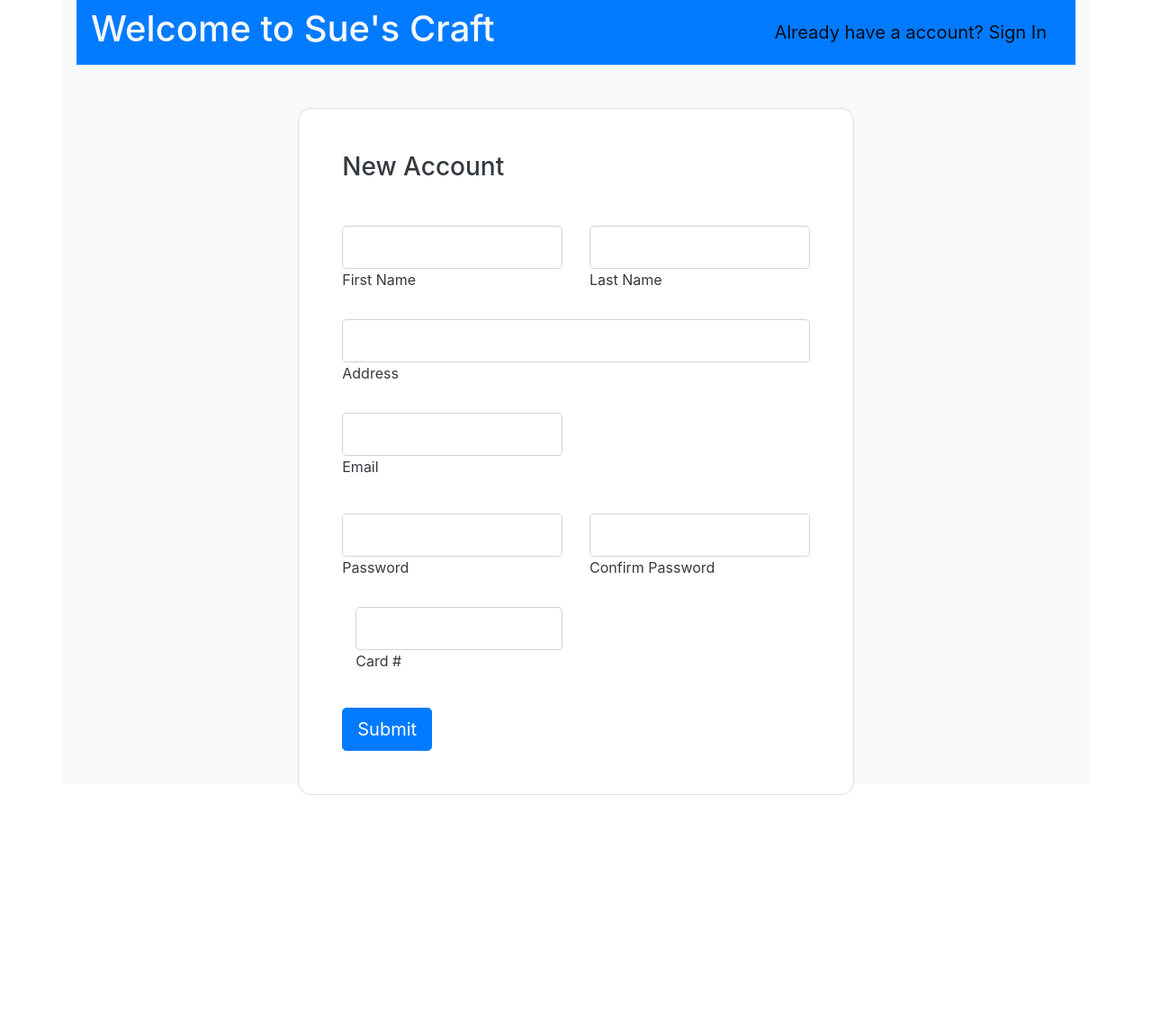
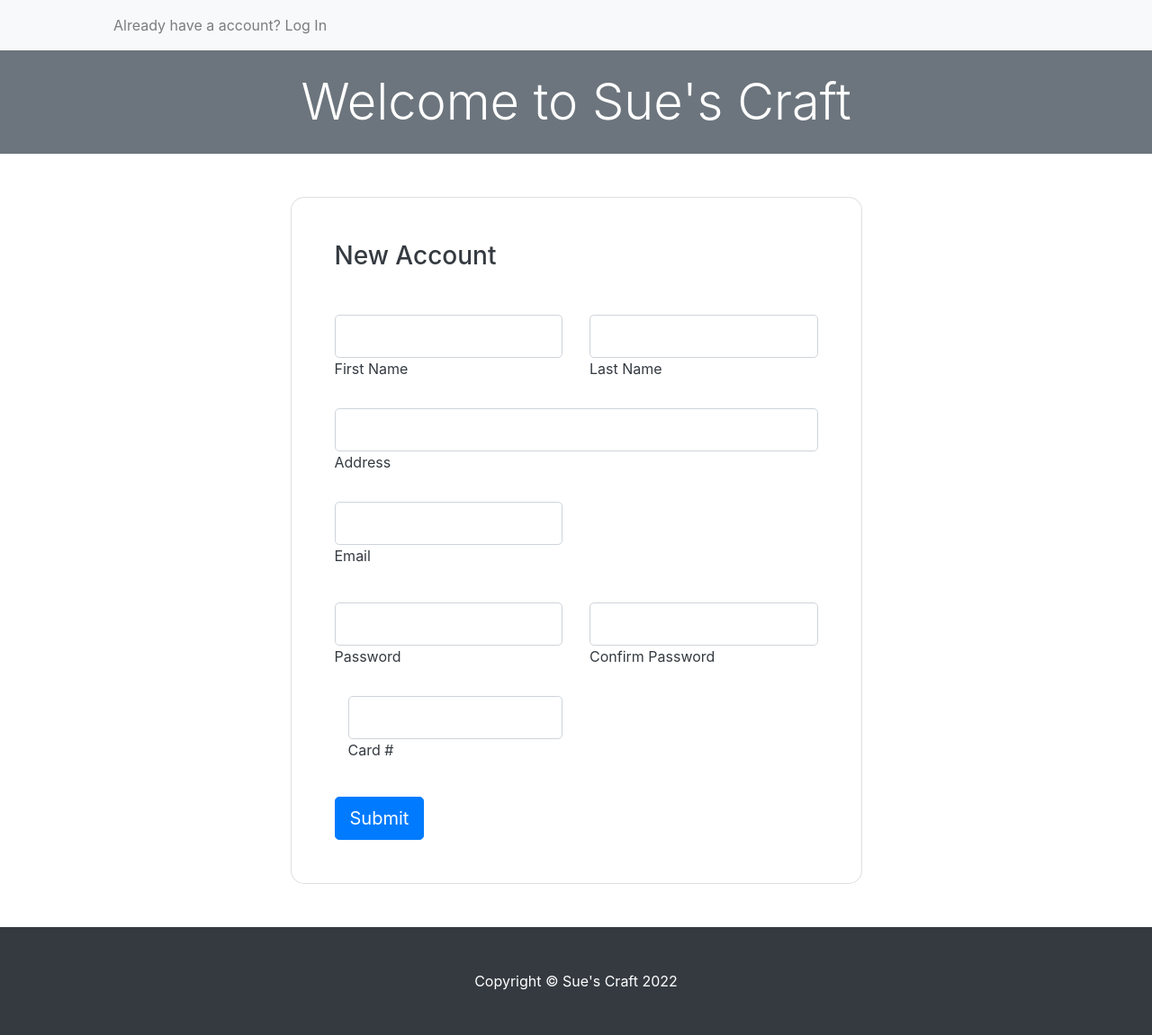
Before and after one commit to tsu112/solo_project, a Flask app: page / in a window 1280 px wide. Shown: the whole page at 90% size. Before the commit the page ends 884 px from the top, so only its background shows below. Run offline with Flask 2, Linux system fonts and the light colour scheme.

Commit message:
Updated all html with same header and footer

```diff
--- a/flask_app/templates/checkout.html
+++ b/flask_app/templates/checkout.html
@@ -84,7 +84,7 @@
                     <p class="lead font-weight-bold">Couple's Monogram</p>
                     <select name="wood">
                         <option value="plywood">Plywood</option>
-                        <option value='mdf'>MFD</option>
+                        <option value='mdf'>MDF</option>
                     </select>
                     <p>Choose thickness</p>
 
--- a/flask_app/templates/dashboard.html
+++ b/flask_app/templates/dashboard.html
@@ -48,7 +48,7 @@
               <a class="nav-link" href="/orders">Orders</a>
             </li>
             <li class="nav-item">
-              <a class="nav-link" href="/account">Accounts</a>
+              <a class="nav-link" href="/account">Account</a>
             </li>
             <li class="nav-item">
               <a class="nav-link" href="/logout">Log Out</a>
@@ -71,7 +71,7 @@
     </header>
     <!-- ***************************Product -->
     <section class="py-5">
-      <div class="container px-4 px-lg-5 mt-5">
+      <div class="container min-vh-100 d-flex flex-column">
         <div
           class="row gx-4 gx-lg-5 row-cols-2 row-cols-md-3 row-cols-xl-4 justify-content-center"
         >
@@ -87,7 +87,7 @@
               <div class="card-body bg-secondary p-4">
                 <div class="text-center">
                   <!-- Product name-->
-                  <h5 class="fw-bolder">Star Cutout</h5>
+                  <h5 class="fw-bolder">3 Letter Monogram</h5>
                   <!-- Product price-->
                   $40
                 </div>
--- a/flask_app/templates/edit_order.html
+++ b/flask_app/templates/edit_order.html
@@ -37,7 +37,7 @@
               </li>
               <li class="nav-item"><a class="nav-link" href="/orders">Orders</a></li>
               <li class="nav-item">
-                <a class="nav-link" href="/account">Accounts</a>
+                <a class="nav-link" href="/account">Account</a>
               </li>
               <li class="nav-item">
                 <a class="nav-link" href="/logout">Log Out</a>
@@ -105,7 +105,7 @@
                         style="width: 100px"
                         />
                     </form>
-                    <p>Select 3 letters. Example: KYS</p>
+                    <p>Select 3 letters. Example: RSM</p>
                     <button class="btn btn-primary btn-md my-0 p" type="submit">
                       Update Now
                     </button>
--- a/flask_app/templates/index.html
+++ b/flask_app/templates/index.html
@@ -13,16 +13,30 @@
     <title>Registration</title>
   </head>
   <body>
-    <div class="container bg-light text-light">
-      <nav class="navbar navbar-light bg-primary d-flex">
-        <h1>Welcome to Sue's Craft</h1>
-        <a class="navbar-brand" href="/sign_in"
-          >Already have a account? Sign In</a
-        >
-      </nav>
-      <!-- ******************************************************** -->
-      <section class="vh-100 gradient-custom text-dark">
-        <div class="container py-5 h-100">
+    <!-- *********************************************Navbar -->
+    <nav class="navbar navbar-expand-lg navbar-light bg-light">
+      <div class="container px-4 px-lg-5">
+        <div class="collapse navbar-collapse" id="navbarSupportedContent">
+          <ul class="navbar-nav me-auto mb-2 mb-lg-0 ms-lg-4">
+            <li class="nav-item">
+              <a class="nav-link" href="/sign_in">Already have a account? Log In</a>
+            </li>
+          </ul>
+          <form class="d-flex"></form>
+        </div>
+      </div>
+    </nav>
+            <!--****************************************** Header-->
+            <header class="bg-secondary py-2">
+              <div class="container px-4 px-lg-5 my-3">
+                <div class="text-center text-white">
+                  <h1 class="display-4 fw-bolder">Welcome to Sue's Craft</h1>
+                </div>
+              </div>
+            </header>
+            <!--****************************************** Body-->
+      <section class="vh-80 gradient-custom text-dark">
+        <div class="container py-5 h-80">
           <div class="row justify-content-center align-items-center h-100">
             <div class="col-12 col-lg-9 col-xl-7">
               <div
@@ -154,5 +168,12 @@
         </div>
       </section>
     </div>
+    <footer class="py-5 bg-dark">
+      <div class="container">
+        <p class="m-0 text-center text-white">
+          Copyright &copy; Sue's Craft 2022
+        </p>
+      </div>
+    </footer>
   </body>
 </html>
```
Also changed, not shown: flask_app/templates/account.html (+12 -4 lines), flask_app/templates/orders.html (+9 -2 lines), flask_app/templates/sign_in.html (+28 -6 lines).
